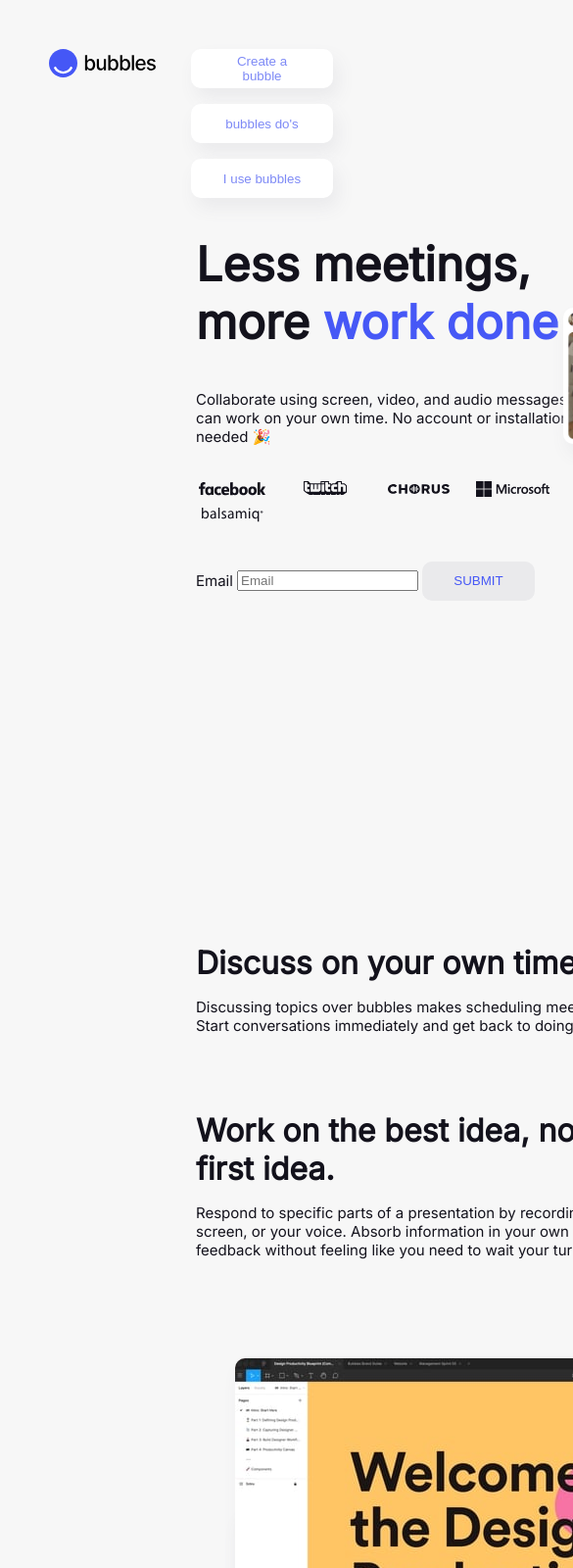
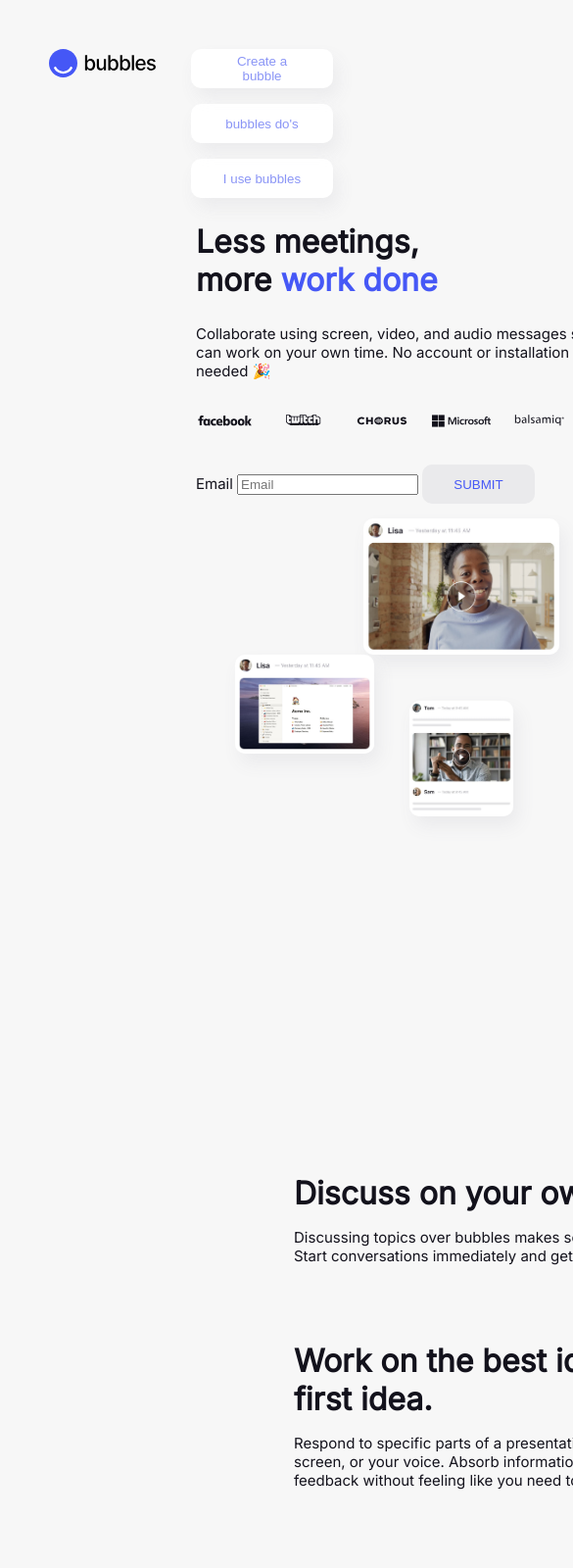
Before and after one commit to elisavet12/landing-page, a plain HTML site: page index.html in a window 390 px wide. Shown: the top 1600 px of the page at 98% size, 585 px wide, since content can reach past the window. Drawn offline with Linux system fonts and the light colour scheme.

Commit message:
css update

```diff
--- a/style.css
+++ b/style.css
@@ -50,6 +50,7 @@ header {
   padding-right: 2rem;
   border-radius: 10px;
   background-color: var(--white);
+  opacity: 0.9;
   color: var(--blue);
   border-style: none;
   cursor: pointer;
@@ -435,3 +436,30 @@ footer {
   margin: 0px;
   text-align: center;
 }
+
+@media only screen and (max-width: 1000px) {
+  #intro {
+    /* padding: 200px 300px; */
+    grid-template-columns: 1fr;
+  }
+
+  .intro-heading {
+    font-size: 2rem;
+  }
+
+  .intro-logo {
+    max-width: 60px;
+  }
+
+  .details {
+    padding: 0px 300px;
+  }
+
+  .bubbles {
+    padding: 0px 300px;
+  }
+
+  .testimonials {
+    padding: 0px 300px;
+  }
+}
```
